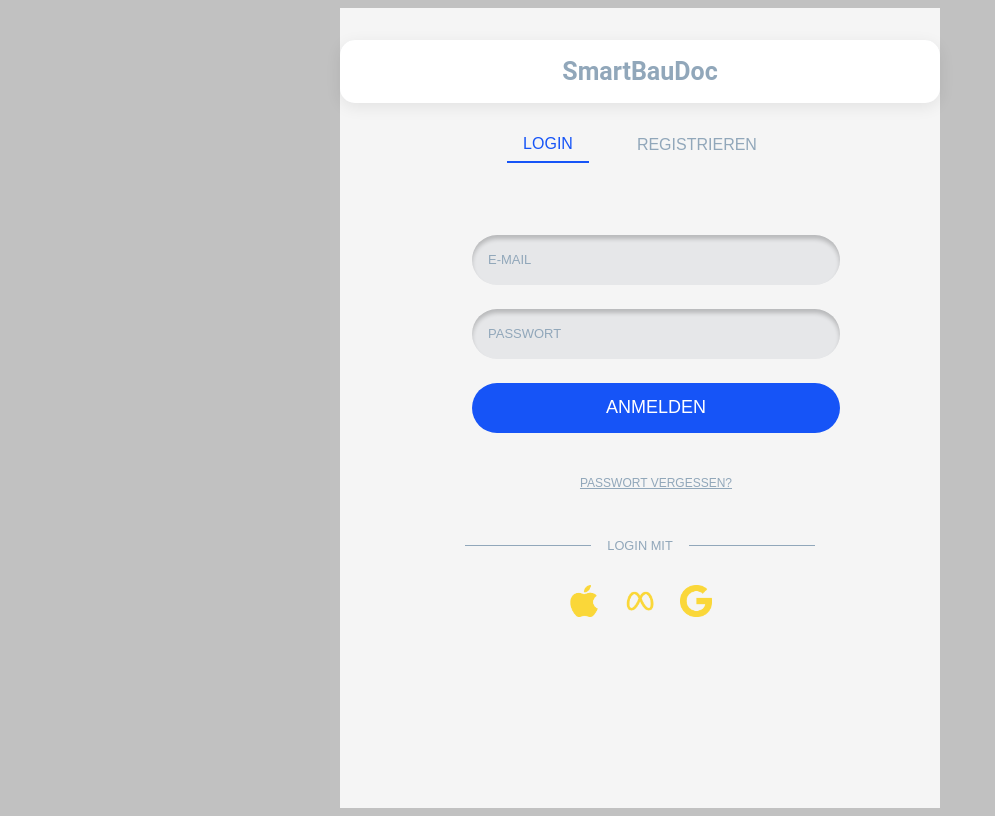
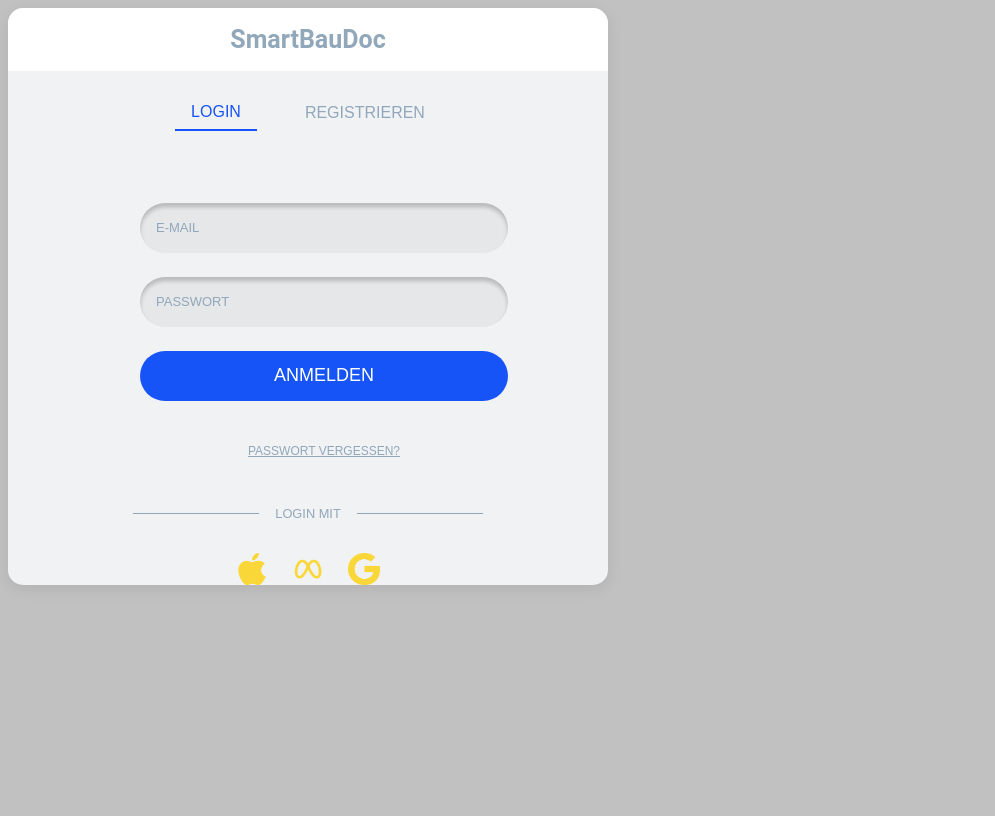
Before and after one commit to edwingutar/smartBauDoc, an Angular app in the folder frontend/: page /AuthView in a window 1280 px wide. Shown: the whole page, without its empty margins (0-995 px from the left). Built offline with nearby package versions, Linux system fonts and the light colour scheme.

Commit message:
Window-Title angepasst - TopBar ausgerichtet

```diff
--- a/frontend/src/app/components/auth-view/auth-view.component.css
+++ b/frontend/src/app/components/auth-view/auth-view.component.css
@@ -7,7 +7,7 @@
   max-width: 600px;
   margin: 0 auto;
   min-height: 100vh;
-  background: #f5f5f5;
+  background: #872828;
   box-sizing: border-box;
   padding: 2rem 1rem 1rem 1rem;
 }
--- a/frontend/src/app/components/auth-view/auth-view.component.html
+++ b/frontend/src/app/components/auth-view/auth-view.component.html
@@ -1,67 +1,46 @@
-<main class="auth-wrapper" aria-labelledby="auth-title">
-
-  <app-window-title
-    [title]= title
-    [width]= width
-    [height]= "'auto'"
-    [minWidth]= minWidth
-    [maxWidth]= maxWidth
-    [minHeight]= "'0'"
-    [maxHeight]= "'none'"
-
-  />
+<app-window-title
+  [title]="title"
+  [width]="width"
+  [height]="'auto'"
+  [minWidth]="minWidth"
+  [maxWidth]="maxWidth"
+  [minHeight]="'0'"
+  [maxHeight]="'none'">
 
   <nav aria-label="Anmeldung oder Registrierung auswählen" class="switch-buttons">
     <button
       class="switch-btn"
       [class.active]="activeTab === 'login'"
       (click)="activeTab = 'login'"
-      [attr.aria-pressed]="activeTab === 'login'"
-    >
+      [attr.aria-pressed]="activeTab === 'login'">
       LOGIN
     </button>
-
     <button
       class="switch-btn"
       [class.active]="activeTab === 'register'"
       (click)="activeTab = 'register'"
-      [attr.aria-pressed]="activeTab === 'register'"
-    >
+      [attr.aria-pressed]="activeTab === 'register'">
       REGISTRIEREN
     </button>
   </nav>
 
-  <section
-    *ngIf="activeTab === 'login'"
-    aria-label="Login Formular"
-    class="form-wrapper login-form"
-  >
+  <section *ngIf="activeTab === 'login'" aria-label="Login Formular" class="form-wrapper login-form">
     <app-login />
   </section>
-
-  <section
-    *ngIf="activeTab === 'register'"
-    aria-label="Registrierungsformular"
-    class="form-wrapper register-form"
-  >
+  <section *ngIf="activeTab === 'register'" aria-label="Registrierungsformular" class="form-wrapper register-form">
     <app-register />
   </section>
 
-  <div class="section-divider">
-    LOGIN MIT
-  </div>
-
+  <div class="section-divider">LOGIN MIT</div>
   <div class="social-icons">
     <button class="icon-button" (click)="loginWithApple()" aria-label="Login mit Apple">
       <img src="/assets/icons/apple.png" alt="Apple-Logo" />
     </button>
-
     <button class="icon-button" (click)="loginWithMeta()" aria-label="Login mit Meta">
       <img src="assets/icons/meta.png" alt="Meta-Logo" />
     </button>
-
     <button class="icon-button" (click)="loginWithGoogle()" aria-label="Login mit Google">
       <img src="assets/icons/google.png" alt="Google-Logo" />
     </button>
   </div>
-</main>
+</app-window-title>
```
